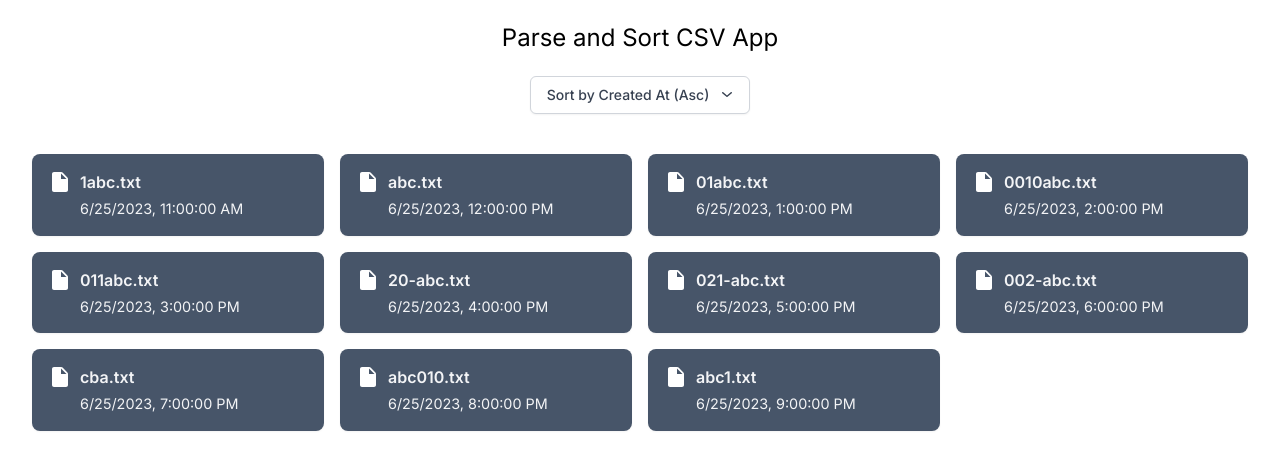
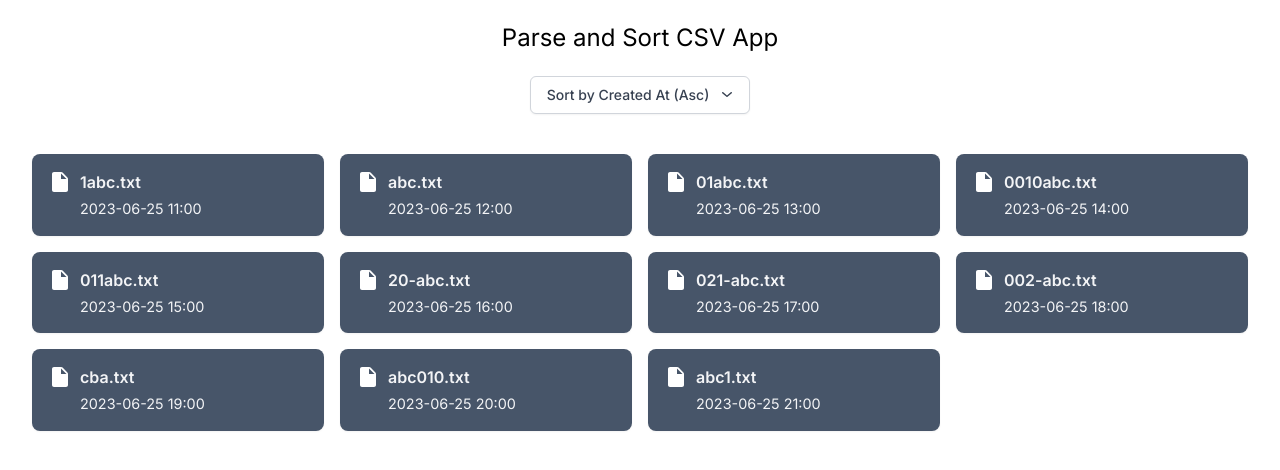
Before and after one commit to GaadMaiyaki/su-fsd, a Next.js app: page /items in a window 1280 px wide. Shown: the top 470 px of the page. Built offline with nearby package versions, Linux system fonts and the light colour scheme.

Commit message:
fix: date display on the card

```diff
--- a/src/components/common/item-card/index.tsx
+++ b/src/components/common/item-card/index.tsx
@@ -10,9 +10,7 @@ const ItemCard = ({createdAt, filename}: ItemProps) => {
         <h2 className="mb-1 text-[1em] text-gray-100 font-semibold">
           {filename}
         </h2>
-        <p className="text-[0.9em] text-gray-100">
-          {new Date(createdAt).toLocaleString()}
-        </p>
+        <p className="text-[0.9em] text-gray-100">{createdAt}</p>
       </div>
     </div>
   );
--- a/src/types/index.ts
+++ b/src/types/index.ts
@@ -1,5 +1,5 @@
 export type ItemProps = {
-    createdAt: Date;
+    createdAt: string;
     filename: string;
 }
 
--- a/src/utils/parseCsv.ts
+++ b/src/utils/parseCsv.ts
@@ -12,8 +12,8 @@ export const parseCSV = (data: string): ItemProps[] | undefined => {
             .trim()
             .split('\n')
             .map((line) => {
-                const [createdAtStr, filename] = line.split(';');
-                return { createdAt: new Date(createdAtStr), filename };
+                const [createdAt, filename] = line.split(';');
+                return { createdAt, filename };
             });
     } catch (e) {
         throw new Error('Error occured while parsing data')
```
